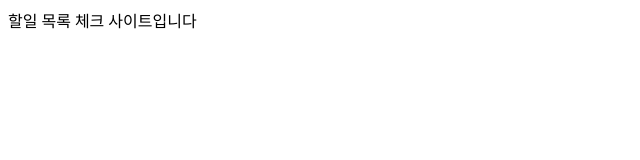
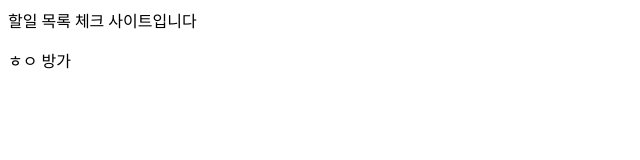
Before and after one commit to ehy0414/simple_example, a plain HTML site: page index.html in a window 1280 px wide. Shown: the full height of the page, 0-640 px from the left. Drawn offline with Linux system fonts and the light colour scheme.

Commit message:
본문 내옹 추가가

```diff
--- a/index.html
+++ b/index.html
@@ -7,5 +7,8 @@
 </head>
 <body>
     할일 목록 체크 사이트입니다
+    <p>
+        ㅎㅇ 방가
+    </p>
 </body>
 </html>
```
